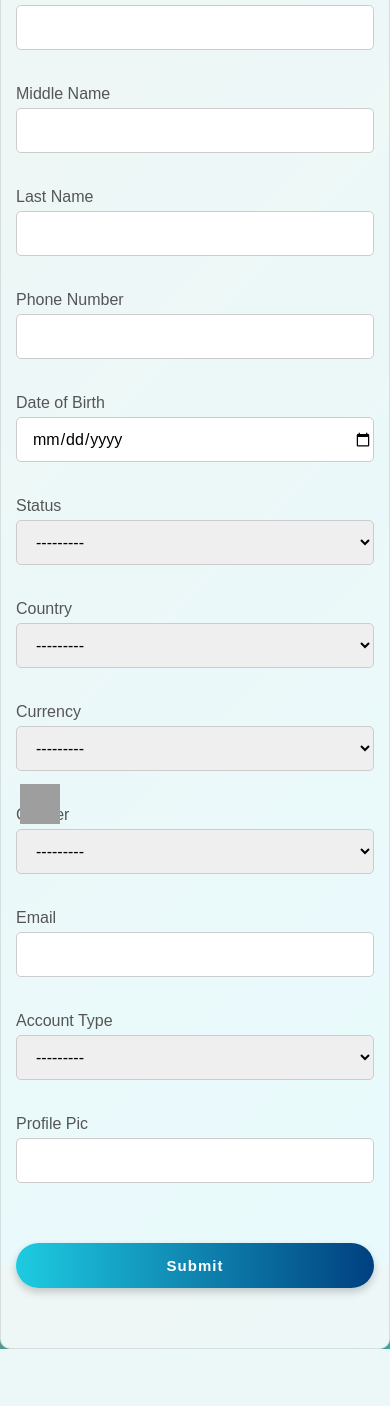
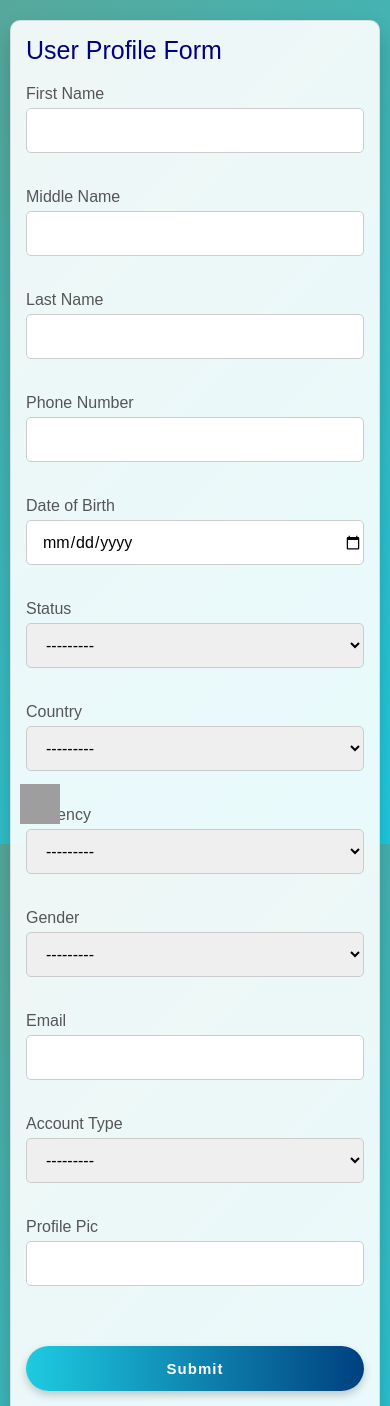
Before and after one commit to Rayflex189/SCOB, a Django app: page /reset_profile/ in a window 390 px wide. Shown: the top 1406 px of the page. Before the commit the page ends 1349 px from the top, so only its background shows below. Run offline with Django 5.2, Linux system fonts and the light colour scheme; a user stored in the database is signed in; data comes from the database, SQL or seed files in the repository; parts of the project's set-up code (start-up, migrations or seed data) failed here and were passed over; grey boxes are pictures that could not be loaded.

Commit message:
Update reset_profile.html
Save

```diff
--- a/bank_app/templates/bank_app/reset_profile.html
+++ b/bank_app/templates/bank_app/reset_profile.html
@@ -28,24 +28,55 @@
   padding: 0;
   font-family: Arial, sans-serif;
   background-image:  linear-gradient(135deg, rgba(0, 0, 0, 0), rgba(0, 0, 0, 0.2));
-  background: linear-gradient(135deg, #57a89b, #1ecbe1); /* Light grey with opacity */
+  background: linear-gradient(135deg, #57a89b, #1ecbe1);
   display: flex;
   justify-content: center;
   align-items: center;
-  height: 150vh;
+  height: 100vh; /* Changed from 150vh */
+  overflow-y: auto; /* Allow vertical scrolling if needed */
 }
 
+.container {
+  max-width: 700px;
+  width: 100%;
+  background: rgba(255, 255, 255, 0.9);
+  padding: 20px 15px; /* Adjusted padding for smaller screens */
+  border-radius: 10px;
+  box-shadow: 0 12px 24px rgba(0, 0, 0, 0.2);
+  border: 1px solid rgba(0, 0, 0, 0.1);
+  overflow: hidden;
+  box-sizing: border-box;
+}
 
-        .container {
-            max-width: 700px;
-            width: 100%;
-            background: rgba(255, 255, 255, 0.9); /* Semi-transparent white background */
-            padding: 25px 30px;
-            border-radius: 10px; /* More rounded corners */
-            box-shadow: 0 12px 24px rgba(0, 0, 0, 0.2); /* Deeper shadow for a more pronounced effect */
-            border: 1px solid rgba(0, 0, 0, 0.1); /* Optional subtle border */
-            overflow: hidden; /* Prevent content overflow */
-        }
+/* Mobile tweaks */
+@media (max-width: 768px) {
+  .container {
+    padding: 15px 10px;
+    margin: 10px; /* Add some margin so container doesn't touch edges */
+  }
+}
+
+@media (max-width: 480px) {
+  body {
+    align-items: flex-start; /* Align container at top on very small screens */
+    padding: 10px 0; /* Optional padding for small devices */
+  }
+
+  .container {
+    padding: 10px 10px;
+    margin: 10px 10px 20px 10px; /* Add bottom margin */
+  }
+
+  .container form .user-details {
+    flex-direction: column;
+    align-items: stretch;
+  }
+
+  .container form .user-details .input-box {
+    margin-bottom: 15px;
+    width: 100%;
+  }
+}
 
         .container .title {
             font-size: 25px;
```
